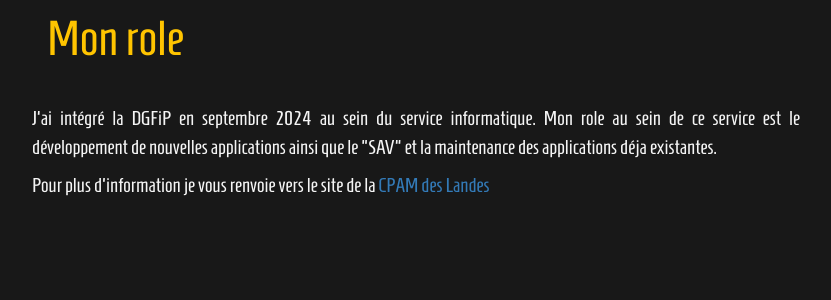
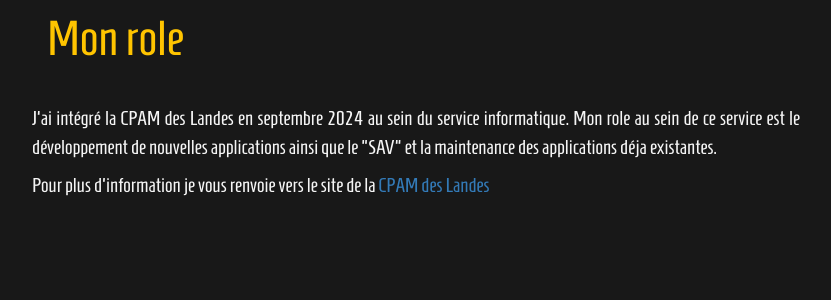
Before and after one commit to NMget/flask-hello-world, a Flask app: page /CPAM in a window 1280 px wide. Shown: the part 480-780 px from the top of the page, without its empty margins (224-1055 px from the left). Run offline with Flask 3, Linux system fonts and the light colour scheme; some libraries are stand-ins or nearby versions.

Commit message:
Update CPAM.html

```diff
--- a/api/templates/CPAM.html
+++ b/api/templates/CPAM.html
@@ -6,7 +6,7 @@
     </p>
     <h2>Mon role</h2>
     <p>
-        J'ai intégré la DGFiP en septembre 2024 au sein du service informatique. Mon role au sein de ce service est le développement de nouvelles applications ainsi que le "SAV" et la maintenance des applications déja existantes.
+        J'ai intégré la CPAM des Landes en septembre 2024 au sein du service informatique. Mon role au sein de ce service est le développement de nouvelles applications ainsi que le "SAV" et la maintenance des applications déja existantes.
     </p>
     <p>Pour plus d'information je vous renvoie vers le site de la <a href="https://www.ameli.fr/landes/assure">CPAM des Landes</a></p>
 </div>
```
